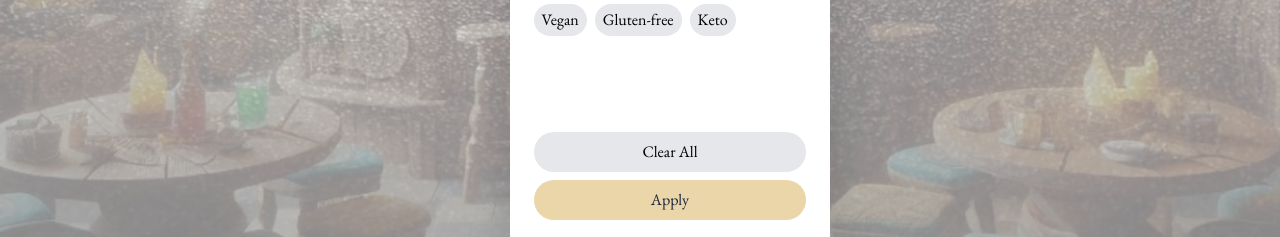
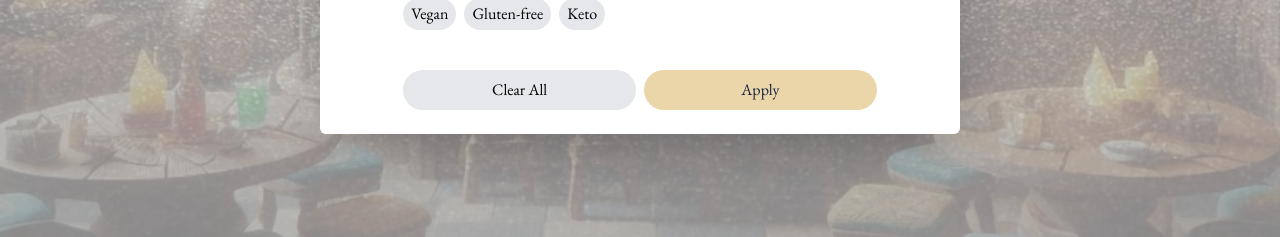
Before and after one commit to Arcane-Kitchen/client, a React (Vite) app: page /recipes in a window 1280 px wide. Both pictures are taken after a click on the button 464 px from the left and 140 px from the top of the page. Shown: the part 558-795 px from the top of the page. Built offline with nearby package versions, Linux system fonts and the light colour scheme; no server answers.

Commit message:
style: implement desktop view for filter modal

```diff
--- a/src/components/FilterModal.tsx
+++ b/src/components/FilterModal.tsx
@@ -38,8 +38,8 @@ const FilterModal: React.FC<FilterProps> = ({ onClose, filters, setFilters, reci
 
     return (
         <div className="fixed inset-0 bg-[rgba(255,255,255,0.5)] z-50 w-vh h-vh lg:flex lg:justify-center lg:items-center">
-            <div className="bg-white p-6 rounded-md shadow-2xl mt-17 ml-15 h-[92vh] flex flex-col gap-5 justify-between relative">
-                <div className="flex gap-5 flex-col">
+            <div className="bg-white p-6 rounded-md shadow-2xl mt-17 ml-15 h-[92vh] flex flex-col gap-5 justify-between relative lg:mt-0 lg:ml-0 lg:w-1/2 lg:h-fit lg:items-center lg:gap-10">
+                <div className="flex gap-5 flex-col lg:w-4/5">
                     <div className="flex gap-2 items-center justify-between">
                         <div className="flex gap-2 items-center">
                             <FaFilter />
@@ -112,9 +112,9 @@ const FilterModal: React.FC<FilterProps> = ({ onClose, filters, setFilters, reci
                     </div>
                 </div>
 
-                <div className="flex flex-col gap-2">
-                    <button className="cursor-pointer bg-gray-200 rounded-full p-2 hover:scale-105 hover:shadow-lg hover:bg-[#19243e] hover:text-[#ebd6aa]" onClick={handleClearAll}>Clear All</button>
-                    <button className="cursor-pointer bg-[#ebd6aa] text-[#19243e] rounded-full p-2 hover:scale-105 hover:shadow-lg hover:bg-[#19243e] hover:text-[#ebd6aa]" onClick={handleApply}>Apply</button>
+                <div className="flex flex-col gap-2 lg:w-4/5 lg:flex-row">
+                    <button className="cursor-pointer bg-gray-200 rounded-full p-2 hover:scale-105 hover:shadow-lg hover:bg-[#19243e] hover:text-[#ebd6aa] lg:flex-1" onClick={handleClearAll}>Clear All</button>
+                    <button className="cursor-pointer bg-[#ebd6aa] text-[#19243e] rounded-full p-2 hover:scale-105 hover:shadow-lg hover:bg-[#19243e] hover:text-[#ebd6aa] lg:flex-1" onClick={handleApply}>Apply</button>
                 </div>
             </div>
         </div>
```
